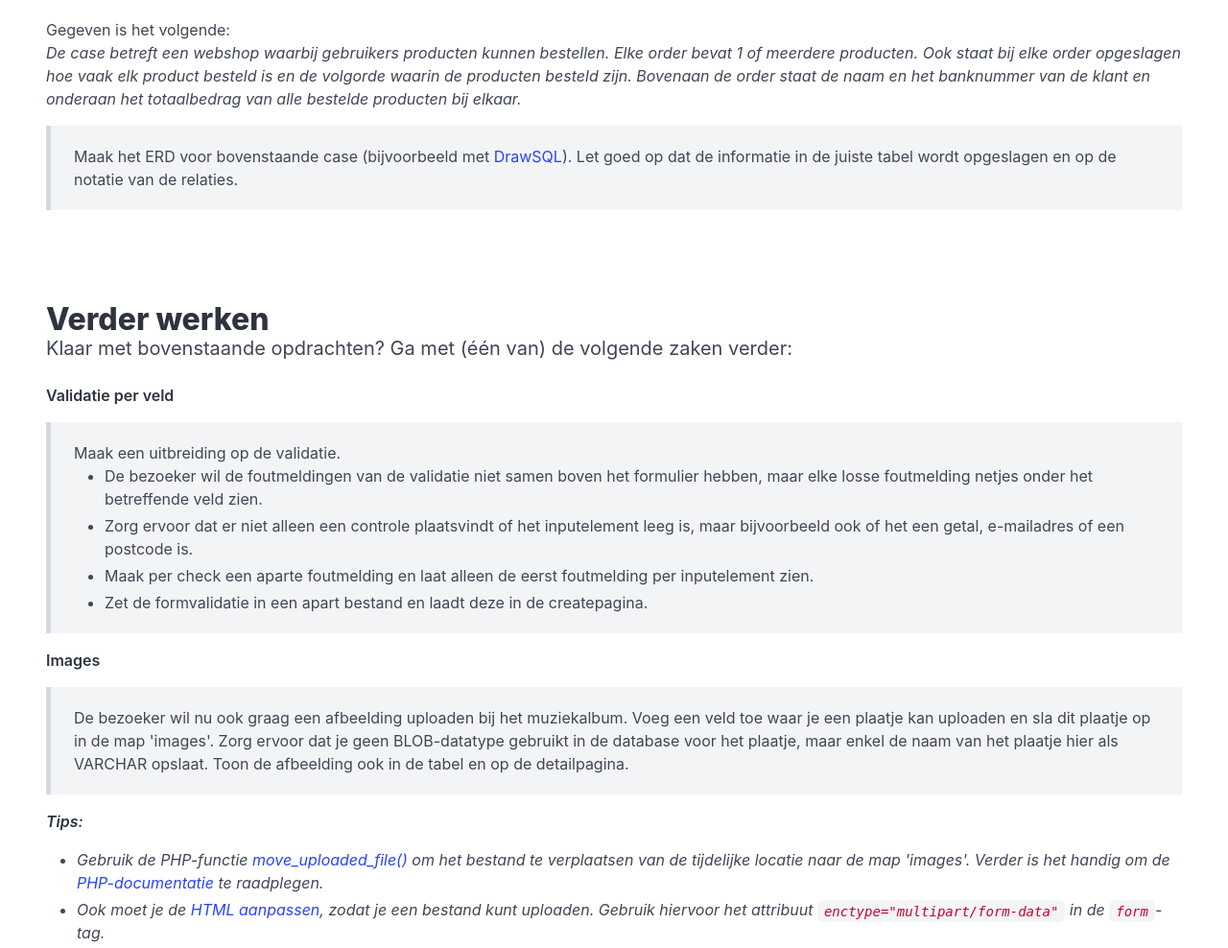
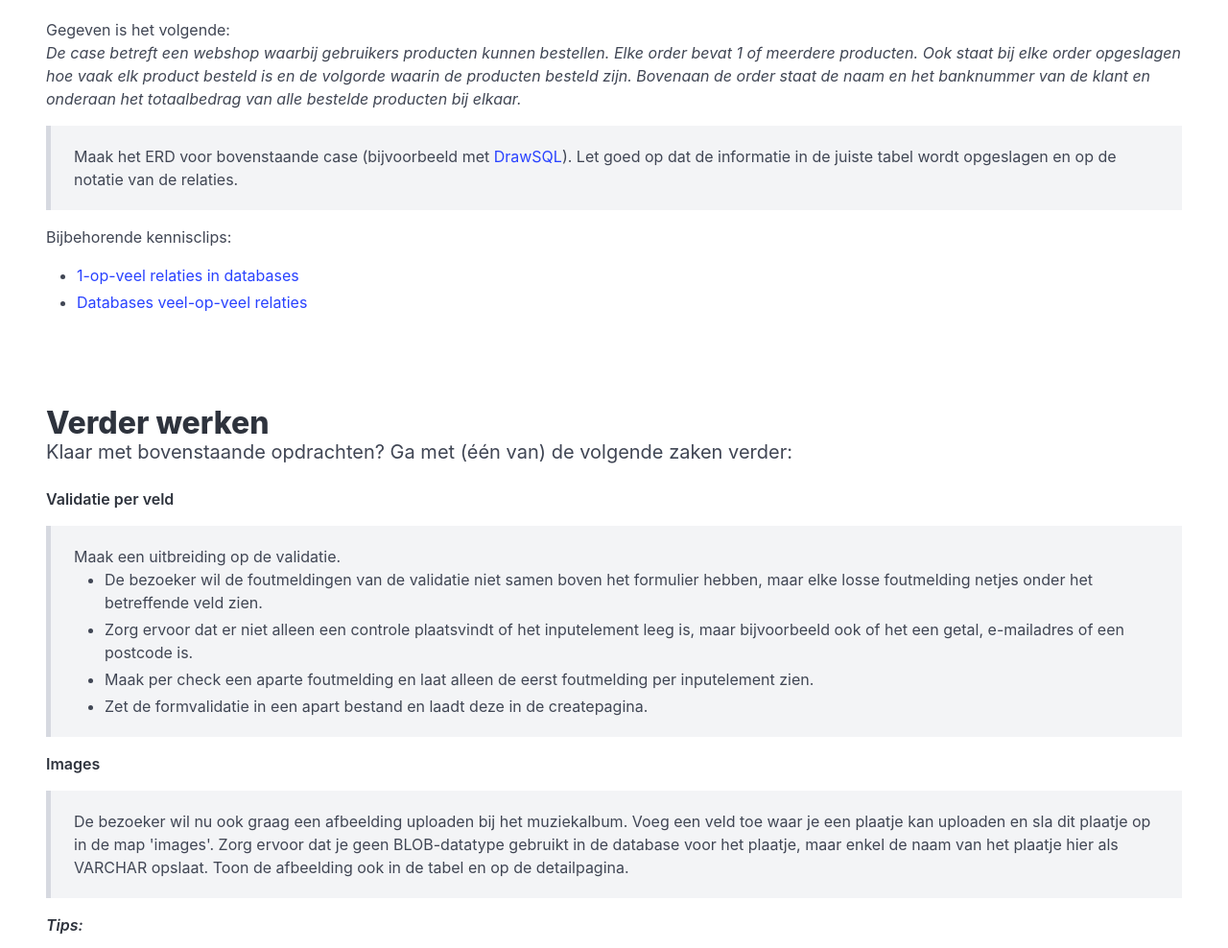
Before and after one commit to HR-CMGT/PRG02-2025-2026, a PHP site: page / in a window 1280 px wide. Shown: the part 1205-2193 px from the top of the page at 96% size. Run offline with PHP 8.4, Linux system fonts and the light colour scheme.

Commit message:
UPDATE added kennisclips to lesson 4

```diff
--- a/les4/exercises/index.php
+++ b/les4/exercises/index.php
@@ -107,6 +107,11 @@
             Let goed op dat de informatie in de juiste tabel wordt opgeslagen
             en op de notatie van de relaties.
         </blockquote>
+        <p>Bijbehorende kennisclips:</p>
+        <ul>
+            <li><a href="https://brightspace.hr.nl/d2l/le/lessons/192816/topics/917651">1-op-veel relaties in databases</a></li>
+            <li><a href="https://brightspace.hr.nl/d2l/le/lessons/192816/topics/917652">Databases veel-op-veel relaties</a></li>
+        </ul>
     </div>
 </section>
 
```
Also changed, not shown: les4/README.md.
